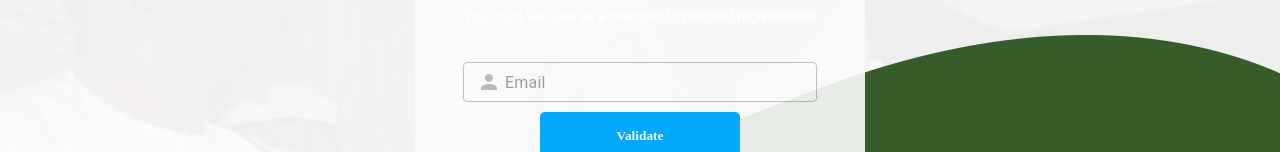
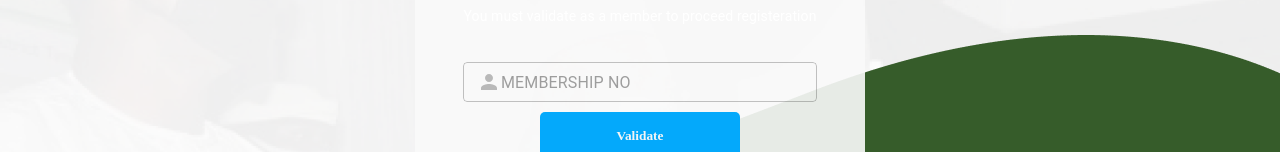
Before and after one commit to Tomation-Solution/rel8manversion, a Next.js app: page /validate in a window 1280 px wide. Shown: the part 192-344 px from the top of the page. Built offline with nearby package versions, Linux system fonts and the light colour scheme.

Commit message:
updated the validation parameeter

```diff
--- a/pages/validate/index.tsx
+++ b/pages/validate/index.tsx
@@ -34,7 +34,7 @@ const ValidateUser= ()=>{
             return
         }
         setLoading(true)
-        const resp = await axios.post(`/tenant/auth/ManageMemberValidation/`,{'email':data})
+        const resp = await axios.post(`/tenant/auth/ManageMemberValidation/`,{'MEMBERSHIP_NO':data})
         const resp_data:ValidateResponseType =resp.data.data
         // setFoundMember(resp.data.data)
         setLoading(false)
@@ -68,7 +68,7 @@ const ValidateUser= ()=>{
           <Grid>
               <>
               <TextField
-              placeholder=' Email'
+              placeholder='MEMBERSHIP NO'
               onChange={e=>setData(e.target.value)}
               // label='Username'
               style={{width:'100%'}} size='small'
```
Also changed, not shown: pages/validate/create.tsx (+6 -1 lines).
